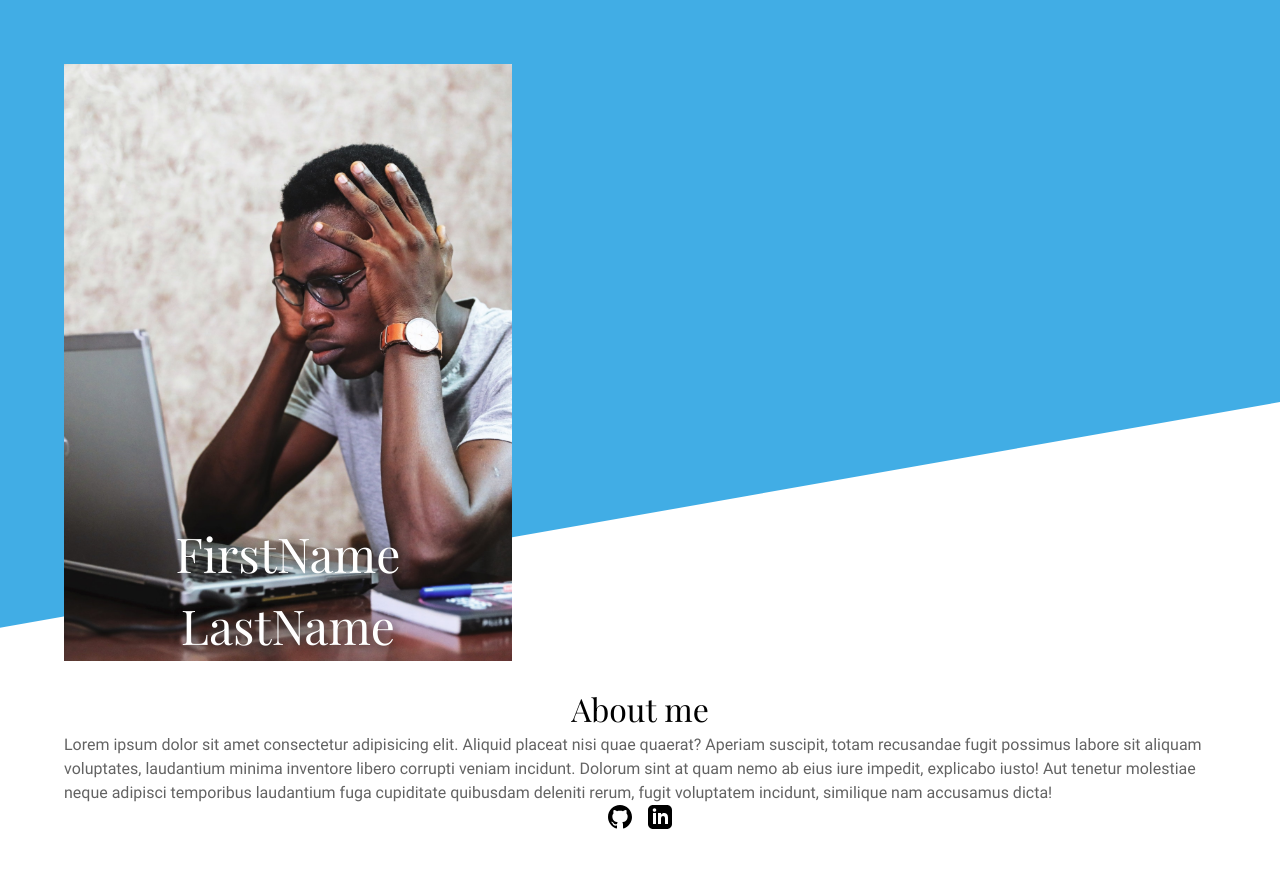
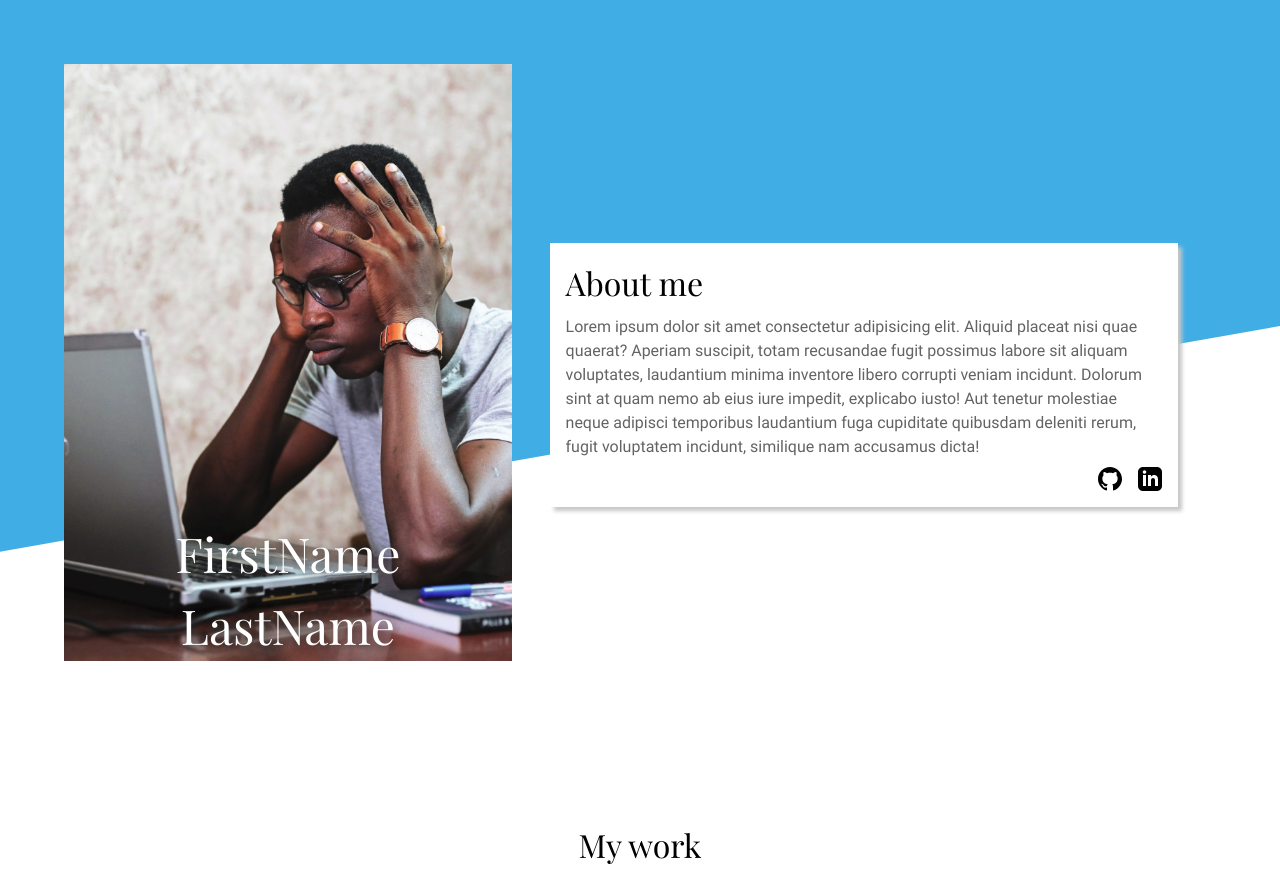
Before and after one commit to JonathanNoH/portfolio, a plain HTML site: page index.html in a window 1280 px wide. Shown: the top 872 px of the page. Drawn offline with Linux system fonts and the light colour scheme.

Commit message:
get header to ok place

```diff
--- a/style.css
+++ b/style.css
@@ -178,6 +178,7 @@ header::after {
 
 .about-container .link-container {
   align-self: center;
+  margin-top: 0.5rem;
 }
 
 .link-container {
@@ -235,7 +236,7 @@ main h2 {
 /* FOOTER */
 
 footer {
-  background-color: #41ade5;
+  background-color: var(--main-color);
   color: var(--white);
 
   display: flex;
@@ -261,7 +262,32 @@ footer .link-container {
   header, main, footer {
     padding: 4rem;
   }
-  .profile-container {
-    max-width: 35vw;
+
+  /* HEADER */
+  header {
+    display: grid;
+    grid-template-columns: minmax(min-content, 35vw) 1fr;
+    align-items: center;
+    justify-items: center;
+  }
+
+  .profile-container,
+  .about-container {
+    max-width: 70ch;
+  }
+
+  .about-container {
+    background-color: var(--white);
+    box-shadow: 4px 4px 4px rgb(199, 199, 199);
+    padding: 1rem;
+  }
+
+  .about-container h2 {
+    text-align: start;
+    margin-bottom: 0.5rem;
+  }
+
+  .about-container .link-container {
+    margin-left: auto;
   }
 }
```
